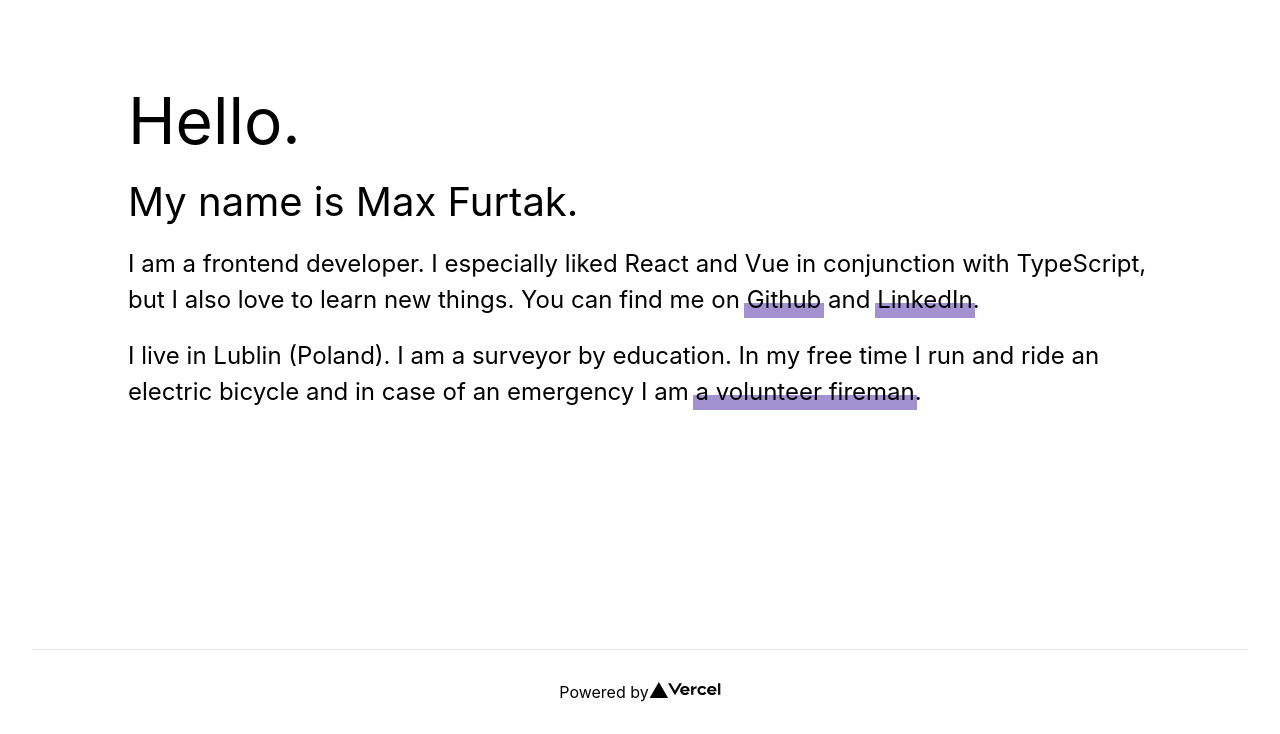
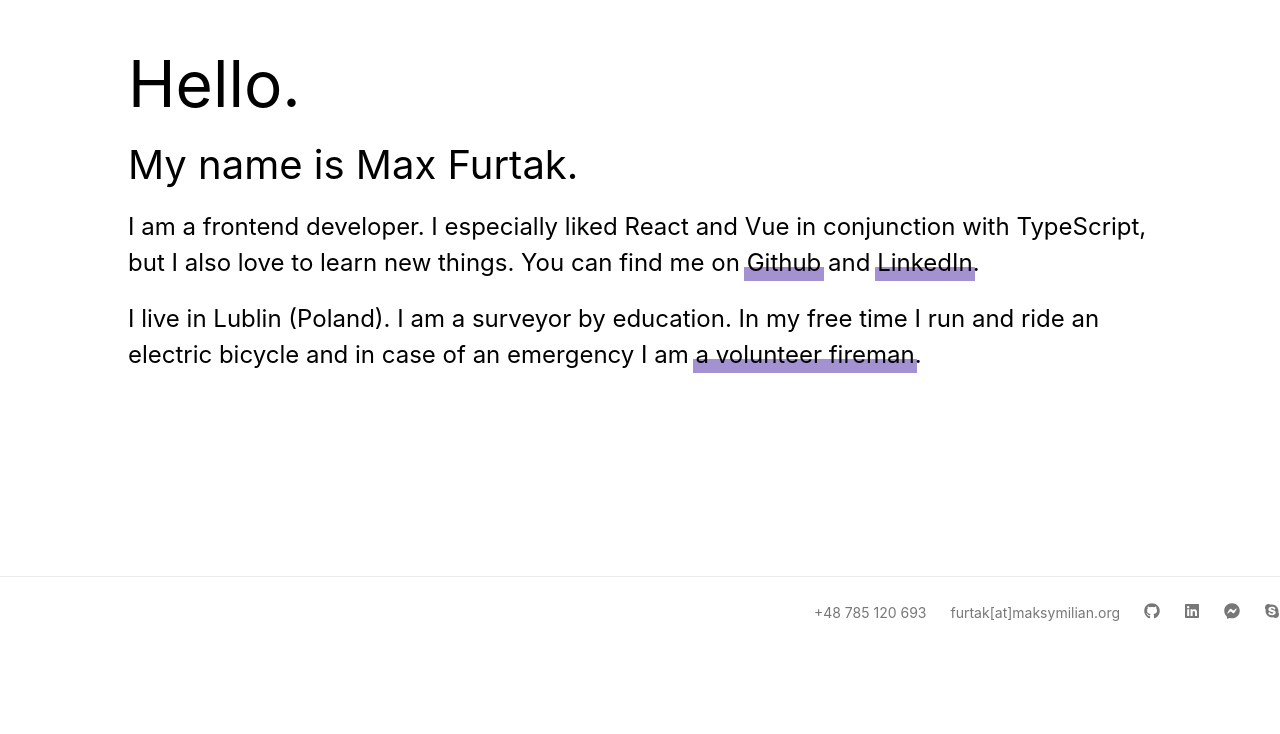
Before and after one commit to maksymilian-org/maksymilian.org, a Next.js app: page / in a window 1280 px wide. Shown: the part 151-885 px from the top of the page. After the commit the page ends 800 px from the top, so only its background shows below. Built offline with nearby package versions, Linux system fonts and the light colour scheme.

Commit message:
Update footer

```diff
--- a/app/layout.tsx
+++ b/app/layout.tsx
@@ -1,11 +1,15 @@
 import Head from "../components/head";
-import './global.css';
+import Footer from "../components/footer/Footer";
+import "./global.css";
 
 const RootLayout = ({ children }: { children: React.ReactNode }) => {
   return (
     <html lang="en">
       <Head />
-      <body>{children}</body>
+      <body>
+        {children}
+        <Footer />
+      </body>
     </html>
   );
 };
--- a/app/page.module.scss
+++ b/app/page.module.scss
@@ -5,7 +5,7 @@
 .main {
   width: 1024px;
   max-width: 100%;
-  min-height: 100vh;
+  min-height: calc(100vh - 73px);
   margin: 0 auto;
   flex: 1;
   display: flex;
@@ -49,33 +49,13 @@
       top: 0%;
     }
   }
-
-}
-
-.footer {
-  display: flex;
-  flex: 1;
-  padding: 2rem 0;
-  border-top: 1px solid #eaeaea;
-  justify-content: center;
-  align-items: center;
-}
-
-.footer a {
-  display: flex;
-  justify-content: center;
-  align-items: center;
-  flex-grow: 1;
 }
 
 @media (prefers-color-scheme: dark) {
-  /* .footer {
-    border-color: #222;
-  }
-  .code {
-    background: #111;
-  }
-  .logo img {
-    filter: invert(1);
-  } */
+  // .code {
+  //   background: #111;
+  // }
+  // .logo img {
+  //   filter: invert(1);
+  // }
 }
--- a/app/page.tsx
+++ b/app/page.tsx
@@ -46,19 +46,6 @@ const Home: FC = () => {
           .
         </p>
       </main>
-
-      <footer className={styles.footer}>
-        <a
-          href="https://vercel.com?utm_source=create-next-app&utm_medium=default-template&utm_campaign=create-next-app"
-          target="_blank"
-          rel="noopener noreferrer"
-        >
-          Powered by{" "}
-          <span className={styles.logo}>
-            <Image src="/vercel.svg" alt="Vercel Logo" width={72} height={16} />
-          </span>
-        </a>
-      </footer>
     </div>
   );
 };
--- /dev/null
+++ b/components/footer/Footer.module.scss
@@ -0,0 +1,44 @@
+.footer {
+  width: 100%;
+  padding: 1rem 0;
+  border-top: 1px solid #eaeaea;
+
+  .wrapper {
+    max-width: 1440px;
+    color: #777777;
+    font-size: 14px;
+    display: flex;
+    justify-content: flex-end;
+    align-items: center;
+    flex-wrap: wrap;
+
+    span {
+      margin: 10px 0px 10px 24px;
+    }
+
+    ul {
+      display: flex;
+      list-style: none;
+      padding: 0px;
+      margin: 10px 0px;
+
+      li {
+        margin: 0px 0px 0px 24px;
+
+        a {
+          height: 100%;
+
+          svg {
+            fill: #777777;
+            width: 16px;
+            height: 16px;
+          }
+
+          &:hover svg {
+            fill: rgb(81, 45, 168);
+          }
+        }
+      }
+    }
+  }
+}
--- /dev/null
+++ b/components/footer/Footer.tsx
@@ -0,0 +1,57 @@
+import React, { FC } from "react";
+import GithubIcon from "../icons/Github";
+import LinkerInIcon from "../icons/LinkedIn";
+import MessengerIcon from "../icons/Messenger";
+import SkypeIcon from "../icons/Skype";
+import styles from "./Footer.module.scss";
+
+const Footer: FC = () => {
+  return (
+    <footer className={styles.footer}>
+      <div className={styles.wrapper}>
+        <span>+48 785 120 693</span>
+        <span>furtak[at]maksymilian.org</span>
+        <ul>
+          <li>
+            <a
+              href="https://github.com/maksymilian-org"
+              target="_blank"
+              rel="noopener noreferrer"
+            >
+              <GithubIcon />
+            </a>
+          </li>
+          <li>
+            <a
+              href="https://linkedin.com/in/maksymilian-furtak"
+              target="_blank"
+              rel="noopener noreferrer"
+            >
+              <LinkerInIcon />
+            </a>
+          </li>
+          <li>
+            <a
+              href="https://m.me/maksymilian.org"
+              target="_blank"
+              rel="noopener noreferrer"
+            >
+              <MessengerIcon />
+            </a>
+          </li>
+          <li>
+            <a
+              href="skype:maksymilian.org?call"
+              target="_blank"
+              rel="noopener noreferrer"
+            >
+              <SkypeIcon />
+            </a>
+          </li>
+        </ul>
+      </div>
+    </footer>
+  );
+};
+
+export default Footer;
--- /dev/null
+++ b/components/icons/Github.tsx
@@ -0,0 +1,20 @@
+import React, { FC } from "react";
+
+const Github: FC = () => {
+  return (
+    <svg
+      aria-hidden="true"
+      focusable="false"
+      data-prefix="fab"
+      data-icon="github"
+      className="svg-inline--fa fa-github fa-w-16 "
+      role="img"
+      xmlns="http://www.w3.org/2000/svg"
+      viewBox="0 0 496 512"
+    >
+      <path d="M165.9 397.4c0 2-2.3 3.6-5.2 3.6-3.3.3-5.6-1.3-5.6-3.6 0-2 2.3-3.6 5.2-3.6 3-.3 5.6 1.3 5.6 3.6zm-31.1-4.5c-.7 2 1.3 4.3 4.3 4.9 2.6 1 5.6 0 6.2-2s-1.3-4.3-4.3-5.2c-2.6-.7-5.5.3-6.2 2.3zm44.2-1.7c-2.9.7-4.9 2.6-4.6 4.9.3 2 2.9 3.3 5.9 2.6 2.9-.7 4.9-2.6 4.6-4.6-.3-1.9-3-3.2-5.9-2.9zM244.8 8C106.1 8 0 113.3 0 252c0 110.9 69.8 205.8 169.5 239.2 12.8 2.3 17.3-5.6 17.3-12.1 0-6.2-.3-40.4-.3-61.4 0 0-70 15-84.7-29.8 0 0-11.4-29.1-27.8-36.6 0 0-22.9-15.7 1.6-15.4 0 0 24.9 2 38.6 25.8 21.9 38.6 58.6 27.5 72.9 20.9 2.3-16 8.8-27.1 16-33.7-55.9-6.2-112.3-14.3-112.3-110.5 0-27.5 7.6-41.3 23.6-58.9-2.6-6.5-11.1-33.3 2.6-67.9 20.9-6.5 69 27 69 27 20-5.6 41.5-8.5 62.8-8.5s42.8 2.9 62.8 8.5c0 0 48.1-33.6 69-27 13.7 34.7 5.2 61.4 2.6 67.9 16 17.7 25.8 31.5 25.8 58.9 0 96.5-58.9 104.2-114.8 110.5 9.2 7.9 17 22.9 17 46.4 0 33.7-.3 75.4-.3 83.6 0 6.5 4.6 14.4 17.3 12.1C428.2 457.8 496 362.9 496 252 496 113.3 383.5 8 244.8 8zM97.2 352.9c-1.3 1-1 3.3.7 5.2 1.6 1.6 3.9 2.3 5.2 1 1.3-1 1-3.3-.7-5.2-1.6-1.6-3.9-2.3-5.2-1zm-10.8-8.1c-.7 1.3.3 2.9 2.3 3.9 1.6 1 3.6.7 4.3-.7.7-1.3-.3-2.9-2.3-3.9-2-.6-3.6-.3-4.3.7zm32.4 35.6c-1.6 1.3-1 4.3 1.3 6.2 2.3 2.3 5.2 2.6 6.5 1 1.3-1.3.7-4.3-1.3-6.2-2.2-2.3-5.2-2.6-6.5-1zm-11.4-14.7c-1.6 1-1.6 3.6 0 5.9 1.6 2.3 4.3 3.3 5.6 2.3 1.6-1.3 1.6-3.9 0-6.2-1.4-2.3-4-3.3-5.6-2z"></path>
+    </svg>
+  );
+};
+
+export default Github;
--- /dev/null
+++ b/components/icons/LinkedIn.tsx
@@ -0,0 +1,20 @@
+import React, { FC } from "react";
+
+const LinkerIn: FC = () => {
+  return (
+    <svg
+      aria-hidden="true"
+      focusable="false"
+      data-prefix="fab"
+      data-icon="linkedin"
+      className="svg-inline--fa fa-linkedin fa-w-14"
+      role="img"
+      xmlns="http://www.w3.org/2000/svg"
+      viewBox="0 0 448 512"
+    >
+      <path d="M416 32H31.9C14.3 32 0 46.5 0 64.3v383.4C0 465.5 14.3 480 31.9 480H416c17.6 0 32-14.5 32-32.3V64.3c0-17.8-14.4-32.3-32-32.3zM135.4 416H69V202.2h66.5V416zm-33.2-243c-21.3 0-38.5-17.3-38.5-38.5S80.9 96 102.2 96c21.2 0 38.5 17.3 38.5 38.5 0 21.3-17.2 38.5-38.5 38.5zm282.1 243h-66.4V312c0-24.8-.5-56.7-34.5-56.7-34.6 0-39.9 27-39.9 54.9V416h-66.4V202.2h63.7v29.2h.9c8.9-16.8 30.6-34.5 62.9-34.5 67.2 0 79.7 44.3 79.7 101.9V416z"></path>
+    </svg>
+  );
+};
+
+export default LinkerIn;
--- /dev/null
+++ b/components/icons/Messenger.tsx
@@ -0,0 +1,20 @@
+import React, { FC } from "react";
+
+const Messenger: FC = () => {
+  return (
+    <svg
+      aria-hidden="true"
+      focusable="false"
+      data-prefix="fab"
+      data-icon="facebook-messenger"
+      className="svg-inline--fa fa-facebook-messenger fa-w-16 "
+      role="img"
+      xmlns="http://www.w3.org/2000/svg"
+      viewBox="0 0 512 512"
+    >
+      <path d="M256.55 8C116.52 8 8 110.34 8 248.57c0 72.3 29.71 134.78 78.07 177.94 8.35 7.51 6.63 11.86 8.05 58.23A19.92 19.92 0 0 0 122 502.31c52.91-23.3 53.59-25.14 62.56-22.7C337.85 521.8 504 423.7 504 248.57 504 110.34 396.59 8 256.55 8zm149.24 185.13l-73 115.57a37.37 37.37 0 0 1-53.91 9.93l-58.08-43.47a15 15 0 0 0-18 0l-78.37 59.44c-10.46 7.93-24.16-4.6-17.11-15.67l73-115.57a37.36 37.36 0 0 1 53.91-9.93l58.06 43.46a15 15 0 0 0 18 0l78.41-59.38c10.44-7.98 24.14 4.54 17.09 15.62z"></path>
+    </svg>
+  );
+};
+
+export default Messenger;
--- /dev/null
+++ b/components/icons/Skype.tsx
@@ -0,0 +1,20 @@
+import React, { FC } from "react";
+
+const Skype: FC = () => {
+  return (
+    <svg
+      aria-hidden="true"
+      focusable="false"
+      data-prefix="fab"
+      data-icon="skype"
+      className="svg-inline--fa fa-skype fa-w-14 "
+      role="img"
+      xmlns="http://www.w3.org/2000/svg"
+      viewBox="0 0 448 512"
+    >
+      <path d="M424.7 299.8c2.9-14 4.7-28.9 4.7-43.8 0-113.5-91.9-205.3-205.3-205.3-14.9 0-29.7 1.7-43.8 4.7C161.3 40.7 137.7 32 112 32 50.2 32 0 82.2 0 144c0 25.7 8.7 49.3 23.3 68.2-2.9 14-4.7 28.9-4.7 43.8 0 113.5 91.9 205.3 205.3 205.3 14.9 0 29.7-1.7 43.8-4.7 19 14.6 42.6 23.3 68.2 23.3 61.8 0 112-50.2 112-112 .1-25.6-8.6-49.2-23.2-68.1zm-194.6 91.5c-65.6 0-120.5-29.2-120.5-65 0-16 9-30.6 29.5-30.6 31.2 0 34.1 44.9 88.1 44.9 25.7 0 42.3-11.4 42.3-26.3 0-18.7-16-21.6-42-28-62.5-15.4-117.8-22-117.8-87.2 0-59.2 58.6-81.1 109.1-81.1 55.1 0 110.8 21.9 110.8 55.4 0 16.9-11.4 31.8-30.3 31.8-28.3 0-29.2-33.5-75-33.5-25.7 0-42 7-42 22.5 0 19.8 20.8 21.8 69.1 33 41.4 9.3 90.7 26.8 90.7 77.6 0 59.1-57.1 86.5-112 86.5z"></path>
+    </svg>
+  );
+};
+
+export default Skype;
```
